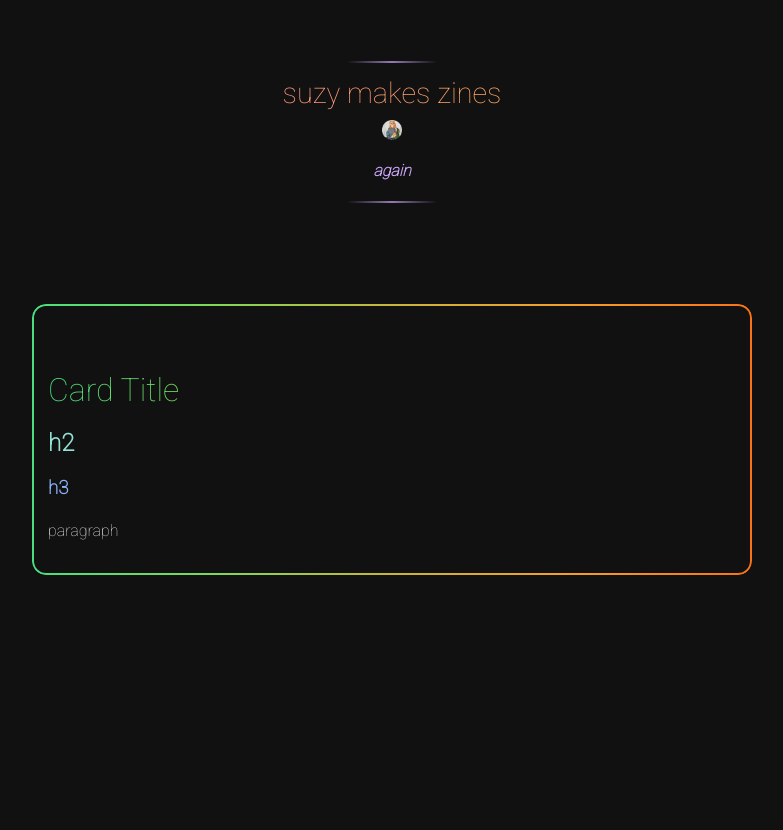
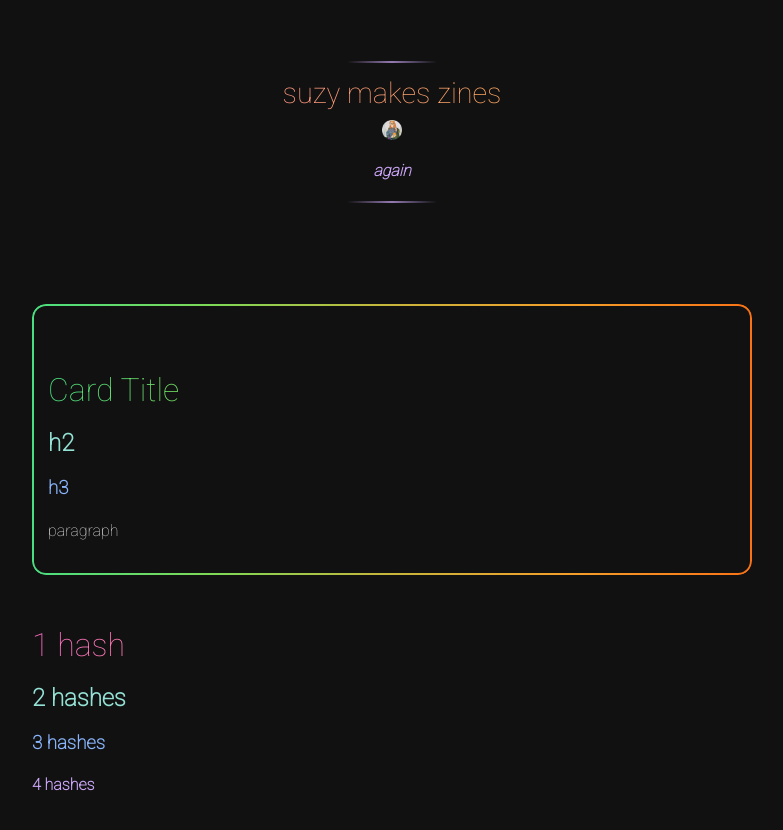
Before and after one commit to Marmitewarlock/suzal, a Jekyll site: the page built from zines/index.md, in a window 1280 px wide. Shown: the top 830 px of the page, without its empty margins (248-1031 px from the left). Built offline with Jekyll 4.4.1, drawn with Linux system fonts in a browser that asks for light colours.

Commit message:
Update index.md

```diff
--- a/zines/index.md
+++ b/zines/index.md
@@ -10,3 +10,8 @@ description: again
 <h3>h3</h3>
 <p>paragraph</p>
 </div>
+
+# 1 hash
+## 2 hashes
+### 3 hashes
+#### 4 hashes
```
